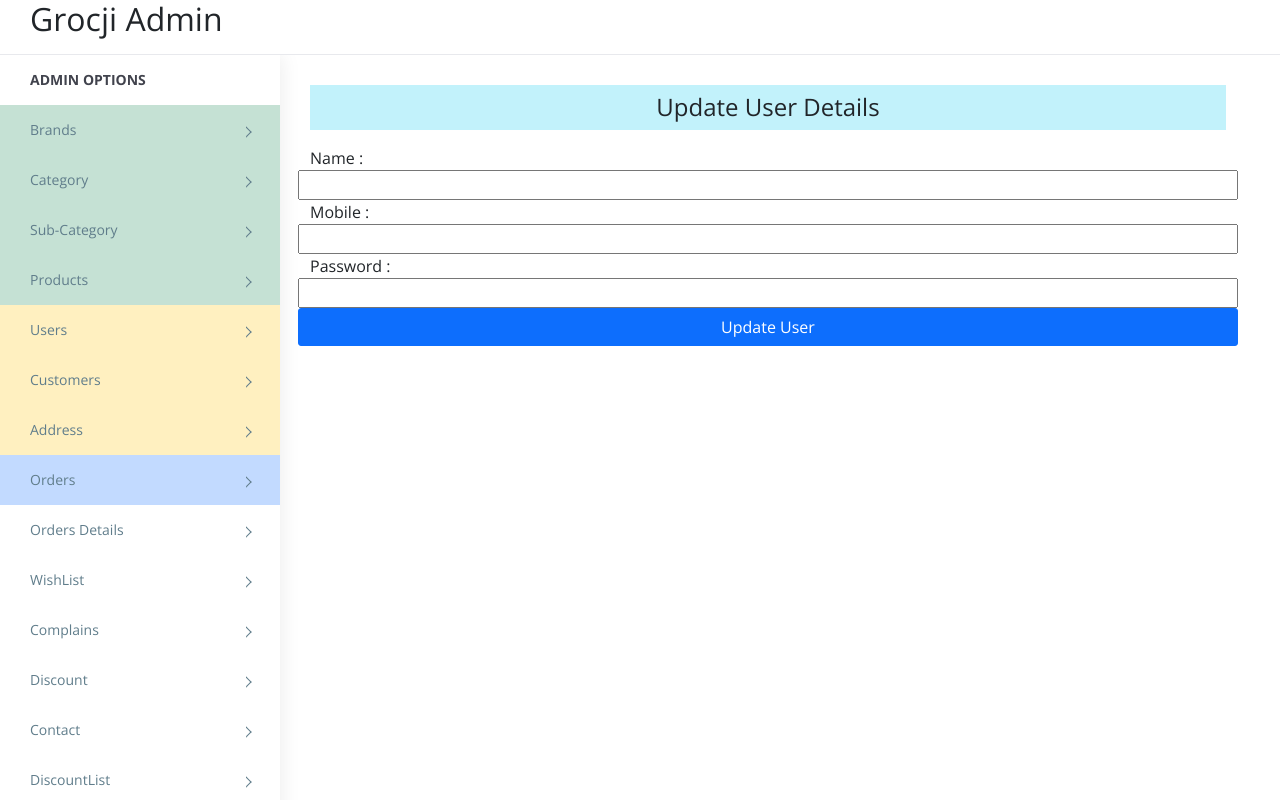
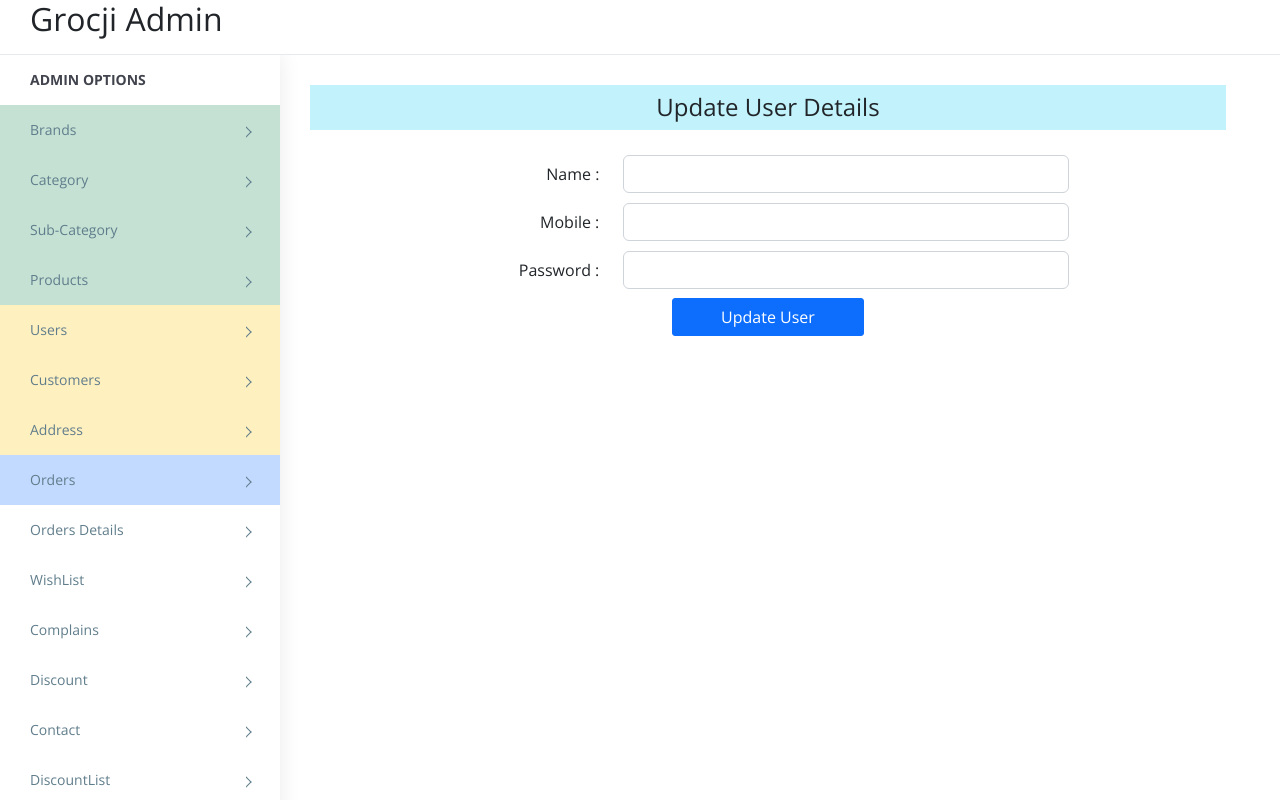
Before and after one commit to hsahu4012/admin, a React (Create React App) app: page /useredit/1 in a window 1280 px wide. Built offline with nearby package versions, Linux system fonts and the light colour scheme; no server answers; sample sign-in values are in the browser's storage.

Commit message:
Adding-modal-in userlist-and- correct- the -form-in-userupdate

```diff
--- a/src/components/admin/UserUpdate.tsx
+++ b/src/components/admin/UserUpdate.tsx
@@ -2,6 +2,8 @@ import React, { FC, useEffect, useState } from 'react';
 import axios from 'axios';
 import { Formik, Field, Form } from 'formik';
 import { useNavigate, useParams } from 'react-router-dom';
+import { ToastContainer, toast } from 'react-toastify';
+
 
 const _ = require('lodash');
 
@@ -15,6 +17,9 @@ const UserUpdate: FC = () => {
     password: '',
   };
   const [updateData, SetUpdateData] = useState(userDataIntialState);
+  const [isConfirmationModalOpen, setIsConfirmationModalOpen] = useState(false);
+  const [isNoChangesModalOpen, setIsNoChangesModalOpen] = useState(false);
+  const [formValues, setFormValues] = useState <any>(null);
   const navigate = useNavigate();
 
   const callUserUpdateApi = async (data: any) => {
@@ -41,58 +46,147 @@ const UserUpdate: FC = () => {
     })();
   }, []);
 
+  const handleFormSubmit = (values: any) => {
+    if(_.isEqual(values, updateData)){
+      setIsNoChangesModalOpen(true);
+      return;
+    }
+    setFormValues(values);
+    setIsConfirmationModalOpen(true);
+  };
+
+  const confirmUpdate = async () => {
+    if(formValues){
+      try{
+        await callUserUpdateApi(formValues);
+        setIsConfirmationModalOpen(false);
+        toast.success('User updated successfully')
+          setTimeout(() => {
+          navigate('/userslist');
+        }, 2000);
+      }catch(error){
+        // console.error("Update failed", error);
+        toast.error('Error updating user');
+      }
+    }
+  };
+
+  const closeModals = () => {
+    setIsConfirmationModalOpen(false);
+    setIsNoChangesModalOpen(false);
+  };
+
+
+
   return (
     <div>
+      <ToastContainer />
       <h4 className='bg-info bg-opacity-25 text-center py-2 mb-3'>
         Update User Details
       </h4>
       <Formik
         enableReinitialize={true}
         initialValues={updateData}
-        onSubmit={async values => {
-          //console.log('values', values);
-          if (_.isEqual(values, updateData)) {
-            alert('No Updates made');
-          } else {
-            // eslint-disable-next-line no-restricted-globals
-            var val = confirm('Sure you want to update data?');
-            if (val === true) {
-              await callUserUpdateApi(values);
-              alert('Updated successfully');
-              navigate('/userslist');
-            } else {
-              alert('Stopped Updating');
-            }
-          }
-        }}
+        // onSubmit={async values => {
+        //   //console.log('values', values);
+        //   if (_.isEqual(values, updateData)) {
+        //     alert('No Updates made');
+        //   } else {
+        //     // eslint-disable-next-line no-restricted-globals
+        //     var val = confirm('Sure you want to update data?');
+        //     if (val === true) {
+        //       await callUserUpdateApi(values);
+        //       alert('Updated successfully');
+        //       navigate('/userslist');
+        //     } else {
+        //       alert('Stopped Updating');
+        //     }
+        //   }
+        // }}
+        onSubmit={handleFormSubmit}
       >
-        <div className='form-container'>
-          <Form className='examAddForm'>
-            <Field hidden type='number' name='userid'></Field>
 
-            <div className='row'>
-              <label htmlFor='name'>Name :</label>
-              <Field name='name' type='text' max='100' />
+          <Form >
+            <div className='row mb-2'>
+            <Field hidden type='number' name='userid' className='col-6'></Field>
             </div>
 
-            <div className='row'>
-              <label htmlFor='mobile'>Mobile :</label>
-              <Field name='mobile' type='text' />
+            <div className='row mb-2 align-items-center'>
+              <label htmlFor='name' className='col-4 my-2 text-end '>Name :</label>
+              <div className='col-6'>
+              <Field name='name' type='text' className='form-control' />
+            </div>
             </div>
 
-            <div className='row'>
-              <label htmlFor='password'>Password :</label>
-              <Field name='password' type='password' />
+            <div className='row mb-2 align-items-center'>
+              <label htmlFor='mobile' className='col-4 my-2 text-end'>Mobile :</label>
+              <div className='col-6'>
+              <Field name='mobile' type='text' className='form-control' />
+            </div>
             </div>
 
-            <div className='row'>
-              <button type='submit' className='btn btn-primary'>
+            <div className='row mb-2 align-items-center'>
+              <label htmlFor='password' className='col-4 my-2 text-end'>Password :</label>
+              <div className='col-6'>
+              <Field name='password' type='password' className='form-control' />
+            </div>
+            </div>
+
+            <div className='row mb-2 align-items-center'>
+              <button type='submit' className='btn btn-primary col-auto px-5 mx-auto '>
                 Update User
               </button>
             </div>
           </Form>
+      </Formik>
+      {isConfirmationModalOpen && (
+        <div className='modal fade show' style={{ display: 'block', backgroundColor: 'rgba(0, 0, 0, 0.5)' }}>
+          <div className='modal-dialog modal-dialog-centered'>
+            <div className='modal-content'>
+              <div className='modal-body'>
+                <p>Are you sure you want to update this user details?</p>
+              </div>
+              <div className='modal-footer'>
+                <button
+                  type='button'
+                  className='btn btn-secondary'
+                  onClick={closeModals}
+                >
+                  Cancel
+                </button>
+                <button
+                  type='button'
+                  className='btn btn-primary'
+                  onClick={confirmUpdate}
+                >
+                  Confirm Update
+                </button>
+              </div>
+            </div>
+          </div>
         </div>
-      </Formik>
+      )}
+
+      {isNoChangesModalOpen && (
+        <div className='modal fade show' style={{ display: 'block', backgroundColor: 'rgba(0, 0, 0, 0.5)' }}>
+          <div className='modal-dialog modal-dialog-centered'>
+            <div className='modal-content'>
+              <div className='modal-body'>
+                <p>No changes have been made to the user details</p>
+              </div>
+              <div className='modal-footer'>
+                <button
+                  type='button'
+                  className='btn btn-secondary'
+                  onClick={closeModals}
+                >
+                  Close
+                </button>
+              </div>
+            </div>
+          </div>
+        </div>
+      )}
     </div>
   );
 };
--- a/src/components/admin/UsersList.tsx
+++ b/src/components/admin/UsersList.tsx
@@ -1,9 +1,12 @@
 import React, { useState, useEffect } from 'react';
 import axios from 'axios';
 import { Link } from 'react-router-dom';
+import { toast, ToastContainer } from 'react-toastify';
 
 const UsersList = () => {
   const [userList, setUserList] = useState<any[]>([]);
+  const [selectedUserId, setSelectedUserId] = useState<number| null>(null);
+  const [isDeleteModalOpen, setIsDeleteModalOpen] = useState(false);
 
   const callApiExamsList = async () => {
     try {
@@ -20,18 +23,44 @@ const UsersList = () => {
     callApiExamsList();
   }, []);
 
-  const deleteUser = async (id: any) => {
-    // eslint-disable-next-line no-restricted-globals
-    var val = confirm('Sure you want to delete user?');
-    if (val === true) {
-      const url = process.env.REACT_APP_API_URL + 'users/removeuser/' + id;
-      const response = await axios.delete(url);
-      console.log(response);
-      alert('User deleted');
-    } else {
-      alert('User not Deleted');
+  const openDeleteModal = (id: number) => {
+    setSelectedUserId(id);
+    setIsDeleteModalOpen(true);
+  };
+
+  const closeDeleteModal = () => {
+    setIsDeleteModalOpen(false);
+    setSelectedUserId(null);
+  };
+
+  // const deleteUser = async (id: any) => {
+  //   // eslint-disable-next-line no-restricted-globals
+  //   var val = confirm('Sure you want to delete user?');
+  //   if (val === true) {
+  //     const url = process.env.REACT_APP_API_URL + 'users/removeuser/' + id;
+  //     const response = await axios.delete(url);
+  //     console.log(response);
+  //     toast.success('User Deleted Successfully');
+  //   } else {
+  //     toast.error('User not Deleted');
+  //   }
+  //   callApiExamsList();
+  // };
+
+  const deleteUser = async () => {
+    if (selectedUserId !== null) {
+      try {
+        const url = `${process.env.REACT_APP_API_URL}users/removeuser/${selectedUserId}`;
+        await axios.delete(url);
+        toast.success('User Deleted Successfully');
+        callApiExamsList();
+      } catch (error) {
+        console.error('Error deleting user:', error);
+        toast.error('Failed to delete user');
+      }
     }
-    callApiExamsList();
+
+    closeDeleteModal();
   };
 
   const activateUser = async (id: any) => {
@@ -50,6 +79,7 @@ const UsersList = () => {
 
   return (
     <div>
+      <ToastContainer />
       <br></br>
       <Link to='/useradd' className='btn btn-primary'>
         Create New User
@@ -93,8 +123,8 @@ const UsersList = () => {
                 </td>
                 <td>
                   <button
-                    onClick={() => deleteUser(item.userid)}
-                    className='btn btn-primary'
+                    onClick={() => openDeleteModal(item.userid)}
+                    className='btn btn-danger'
                   >
                     Delete User
                   </button>
@@ -114,7 +144,36 @@ const UsersList = () => {
         </tbody>
       </table>
       <br></br>
+
+      {isDeleteModalOpen && (
+        <div className='modal fade show' style={{ display: 'block',backgroundColor: 'rgba(0, 0, 0, 0.5)' }}>
+          <div className='modal-dialog modal-dialog-centered'>
+            <div className='modal-content'>
+              <div className='modal-body'>
+                <p>Are you sure you want to delete this user?</p>
+              </div>
+              <div className='modal-footer'>
+                <button
+                  type='button'
+                  className='btn btn-secondary'
+                  onClick={closeDeleteModal}
+                >
+                  Cancel
+                </button>
+                <button
+                  type='button'
+                  className='btn btn-danger'
+                  onClick={deleteUser}
+                >
+                  Delete User
+                </button>
+              </div>
+            </div>
+          </div>
+        </div>
+      )}
     </div>
+
   );
 };
 
```
